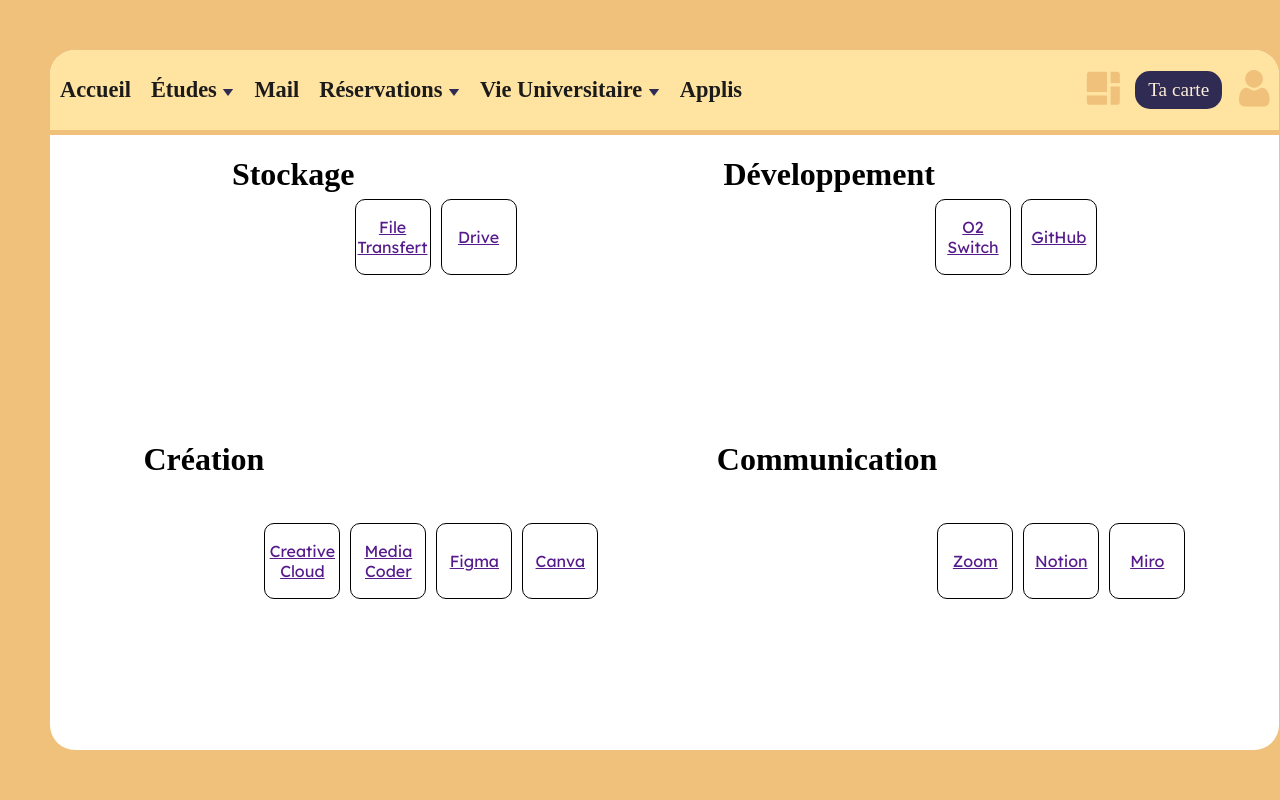
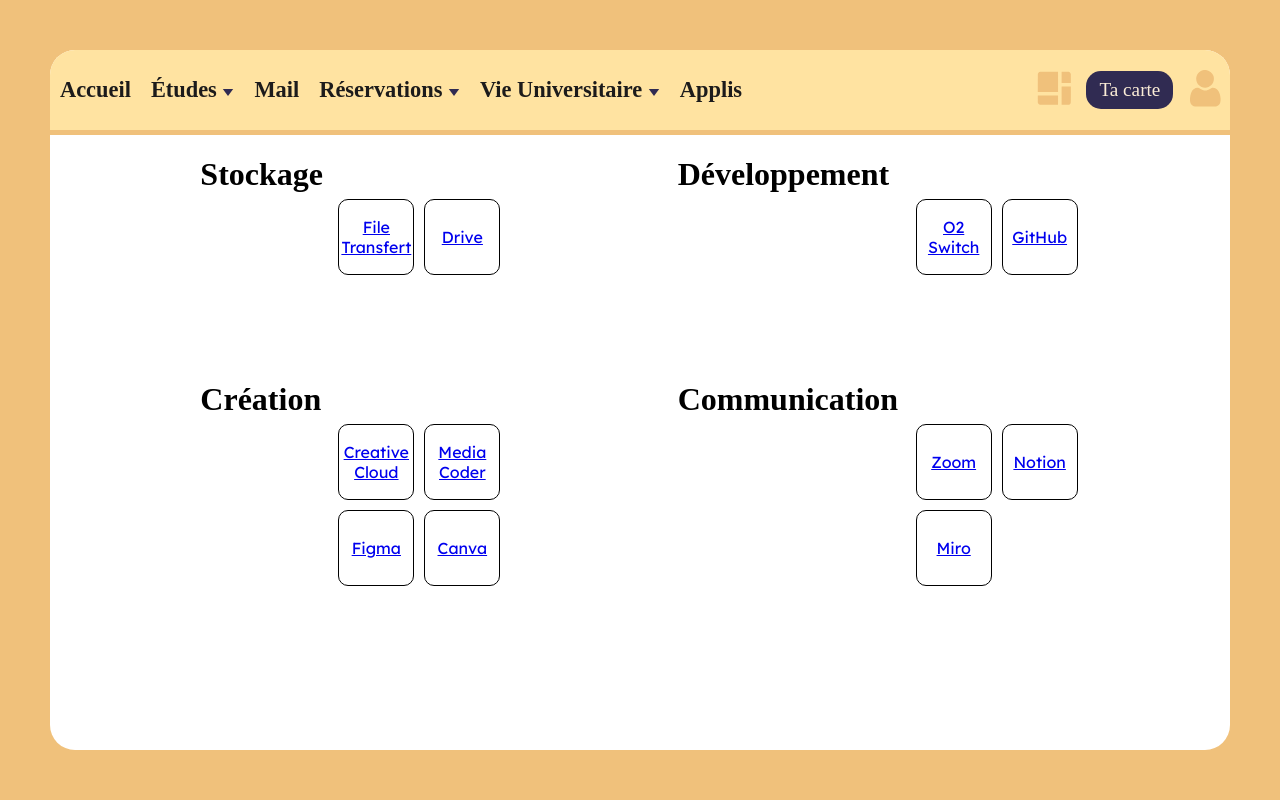
Before and after one commit to SoleneJeannin/ENT, a PHP site: page /application.php in a window 1280 px wide. Run offline with PHP 8.4, Linux system fonts and the light colour scheme; some web fonts are replaced.

Commit message:
appli fini

```diff
--- a/application.css
+++ b/application.css
@@ -13,9 +13,8 @@
 .bloc_general{
     display: flex;
     flex-direction: column;
-    width: 96vw;
     justify-content: center;
-    gap: 80px;
+    gap: 20px;
     align-items: center;
 }
 
@@ -38,9 +37,10 @@
     display: flex;
     gap: 10px;
     flex-wrap: wrap;
+    width: 164px;
 }
 
-h1, .titre2{
+h1{
     font-family: 'Lusitana', serif;
     font-size: 2rem;
     justify-content: start;
@@ -48,12 +48,77 @@
     display: flex;
 }
 
-.titre2{
-    height: 240px;
+.titre0, .titre3{
+    width: 138px;
 }
 
- @media (max-width: 887px) {
-.pls{
-    width: 163px;
+.titre1, .titre4{
+    width: 238px;
+}
+
+.titre3, .titre4{
+    height: 247px;
+}
+
+
+@media (max-width: 915px) {
+    .bloc_general1{
+        padding-top: 16px;
+    }
+
+
+}
+
+
+@media (max-width: 836px) {
+    .bloc_appli, .bloc_appli2 {
+        flex-direction: column;
+        gap: 3px;
+    }
+
+    .titre0, .titre1, .titre3, .titre4{
+        height: auto;
+        margin: 0;
+        width: auto;
+    }
+
+    .bloc_general{
+        gap: 55px;
+    }
+
+    .bloc_general1{
+        padding-top: 53px;
+    }
+
+    .appli{
+        justify-content: center;
+  align-items: center;
+    }
+
+}
+
+
+@media (max-width: 485px) {
+h1{
+    font-size: 1.5rem;
 }
 }
+
+
+@media (max-width: 450px) {
+.appli a{
+    padding: 3px;
+    width: 70px;
+    height: 70px;
+    font-size: 0.9rem;
+}
+
+.appli{
+    gap: 4px;
+}
+
+h1{
+    font-size: 1.1rem;
+}
+
+}
--- a/application.php
+++ b/application.php
@@ -18,22 +18,22 @@
         include('connexion.php');
         ?>
 
-<div class="bloc_general">
+ <div class="bloc_general">
 <div class="bloc_general1">
 
     <div class="bloc_appli">
-        <h1>Stockage</h1>
+        <h1 class="titre0">Stockage</h1>
         <div class="appli">
-            <a href="">File Transfert</a>
-            <a href="">Drive</a>
+            <a href="https://filesender.renater.fr/?s=guests">File Transfert</a>
+            <a href="https://drive.google.com/drive/my-drive?hl=fr">Drive</a>
         </div>
     </div>
 
     <div class="bloc_appli2">
-        <h1>Développement</h1>
+        <h1 class="titre1">Développement</h1>
         <div class="appli">
-            <a href="">O2 Switch</a>
-            <a href="">GitHub</a>
+            <a href="https://www.o2switch.fr/">O2 Switch</a>
+            <a href="https://github.com/">GitHub</a>
         </div>
     </div>
 
@@ -44,21 +44,21 @@
 <div class="bloc_general1">
 
     <div class="bloc_appli">
-        <h1 class="titre2">Création</h1>
+        <h1 class="titre3">Création</h1>
         <div class="appli">
-            <a href="">Creative Cloud</a>
-            <a href="">Media Coder</a>
-            <a href="">Figma</a>
-            <a href="">Canva</a>
+            <a href="https://creativecloud.adobe.com/fr">Creative Cloud</a>
+            <a href="https://www.mediacoderhq.com/">Media Coder</a>
+            <a href="https://www.figma.com/">Figma</a>
+            <a href="https://www.canva.com/">Canva</a>
         </div>
     </div>
 
     <div class="bloc_appli2">
-        <h1 class="titre2">Communication</h1>
-        <div class="appli pls">
-            <a href="">Zoom</a>
-            <a href="">Notion</a>
-            <a href="">Miro</a>
+        <h1 class="titre4">Communication</h1>
+        <div class="appli">
+            <a href="https://zoom.us/fr/signin">Zoom</a>
+            <a href="https://www.notion.so/fr-fr">Notion</a>
+            <a href="https://miro.com/fr/">Miro</a>
         </div>
     </div>
 
```
